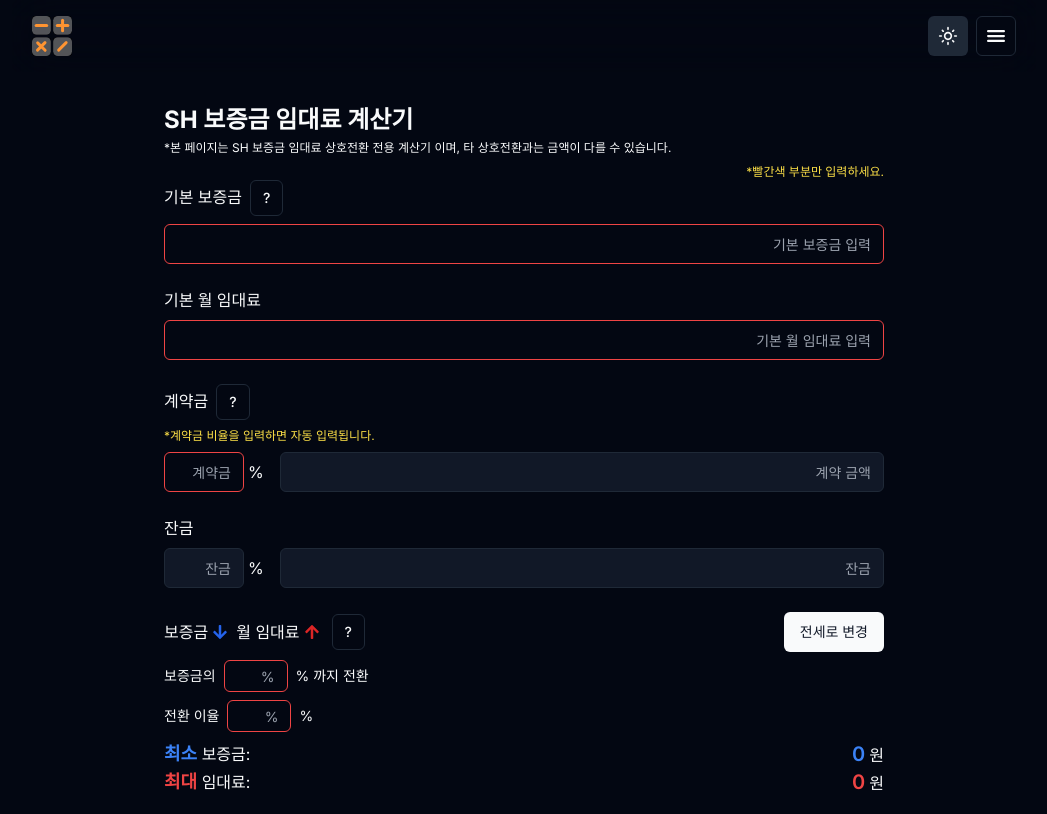
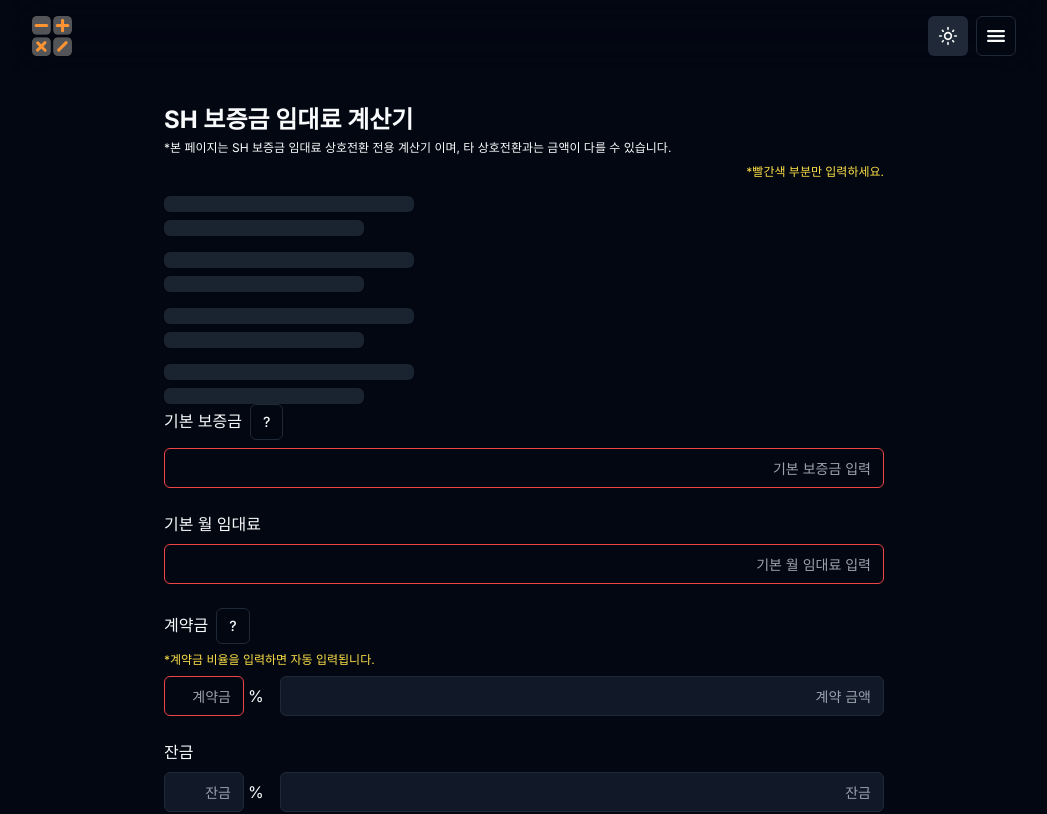
Before and after one commit to WebKBS/deposit-calculator, a Next.js app: page / in a window 1280 px wide. Shown: the top 814 px of the page, without its empty margins (116-1163 px from the left). Built offline with nearby package versions, Linux system fonts and the light colour scheme.

Commit message:
스켈레톤 수정

```diff
--- a/app/page.tsx
+++ b/app/page.tsx
@@ -14,6 +14,7 @@
         <p className="text-xs text-right text-green-600 dark:text-yellow-300">
           *빨간색 부분만 입력하세요.
         </p>
+        <FormSkeleton />
         <Suspense fallback={<FormSkeleton />}>
           <Calculator />
         </Suspense>
--- a/components/Skeleton/FormSkeleton.tsx
+++ b/components/Skeleton/FormSkeleton.tsx
@@ -1,17 +1,27 @@
-import { Skeleton } from '../ui/skeleton';
+import { Skeleton } from '@/components/ui/skeleton';
 
 export default function FormSkeleton() {
   return (
     <div>
-      <div className="flex items-center space-x-4">
-        <Skeleton className="h-12 w-12 rounded-full" />
+      <div className="flex items-center space-x-4 mt-4">
         <div className="space-y-2">
           <Skeleton className="h-4 w-[250px]" />
           <Skeleton className="h-4 w-[200px]" />
         </div>
       </div>
-      <div className="flex items-center space-x-4">
-        <Skeleton className="h-12 w-12 rounded-full" />
+      <div className="flex items-center space-x-4 mt-4">
+        <div className="space-y-2">
+          <Skeleton className="h-4 w-[250px]" />
+          <Skeleton className="h-4 w-[200px]" />
+        </div>
+      </div>
+      <div className="flex items-center space-x-4 mt-4">
+        <div className="space-y-2">
+          <Skeleton className="h-4 w-[250px]" />
+          <Skeleton className="h-4 w-[200px]" />
+        </div>
+      </div>
+      <div className="flex items-center space-x-4 mt-4">
         <div className="space-y-2">
           <Skeleton className="h-4 w-[250px]" />
           <Skeleton className="h-4 w-[200px]" />
```
Also changed, not shown: 1 other file (tests, documents, lock files or other folders).
